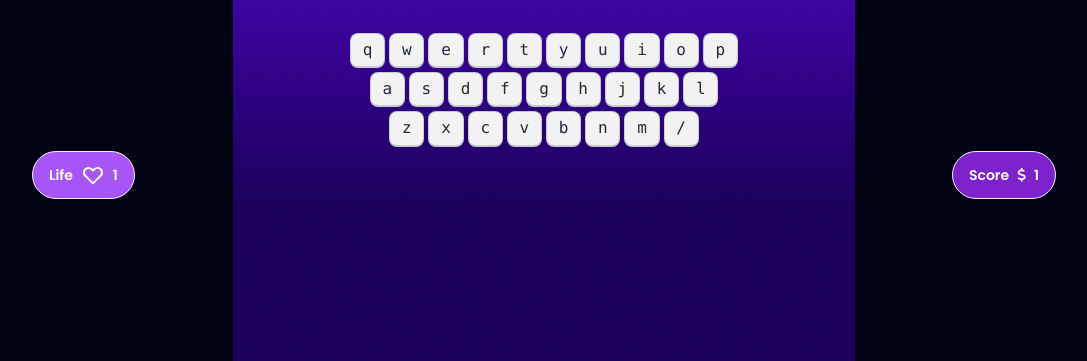
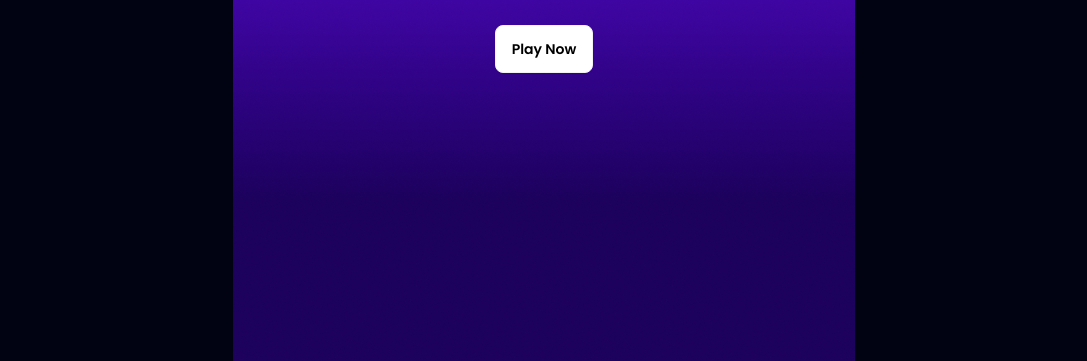
Before and after one commit to sajib689/milestone-05-alpha-clash-pro, a plain HTML site: page index.html in a window 1280 px wide. Shown: the part 439-800 px from the top of the page, without its empty margins (96-1183 px from the left). Drawn offline with nearby package versions, Linux system fonts and the light colour scheme.

Commit message:
js code start

```diff
--- a/index.html
+++ b/index.html
@@ -21,22 +21,22 @@
 <body class="font bg-[#010313] min-h-screen bg-[url('images/background.png')] bg-no-repeat bg-center">
     <main class="">
         <!-- home screen -->
-        <section class="hidden home min-h-screen text-white flex justify-center  items-center">
+        <section class=" home min-h-screen text-white flex justify-center  items-center">
         <div class="flex flex-col items-center gap-7">
             <h1 class="text-8xl font-[anton]">ALPHABET CLASH</h1>
         <p>Unleash Your Keyboard Kung Fu : Press “Enter” to Play</p>
-        <button class="bg-white btn text-black">Play Now</button>
+        <button onclick="play()" class="bg-white btn text-black">Play Now</button>
         </div>
         </section>
         <!-- play ground -->
-        <section class="play-ground flex flex-col justify-center items-center">
+        <section id="playground" class="hidden play-ground flex flex-col justify-center items-center">
             <div>
                 <!-- screen -->
                 <div class="border-[20px] mt-24 rounded-2xl border-[#010313CC] bg-[#ffffffB3] artboard artboard-horizontal phone-6">
                     <div class="flex justify-center ">
                         <p class="bg-[#2f2941] px-6 pb-4 rounded-b text-white">Don't watch keyboard  while playing...</p>
                     </div>
-
+                    <p class="mt-10 text-9xl font-bold flex justify-center items-center text-black">Y</p>
                 </div>
                 <!-- keyboard start-->
                 <div class="mt-14">
@@ -91,8 +91,13 @@
                 <!-- live screen -->
             </div>
         </section>
-        <section class="score">
-
+        <!-- final score -->
+        <section class="hidden score min-h-screen flex flex-col justify-center items-center ">
+            <div class="text-white  bg-[#ffffff33] p-4 rounded text-center" >
+                <h1 class="text-6xl font-bold pb-4">Score: <span>14</span></h1>
+                <button class="btn  bg-[#ffff] btn-ghost text-black">Play Now</button>
+                <p class="pt-4">Practice will make you Pro</p>
+            </div>
         </section>
     </main>
     <script src="./script.js"></script>
--- a/script.js
+++ b/script.js
@@ -0,0 +1,3 @@
+function play() {
+
+}
```
